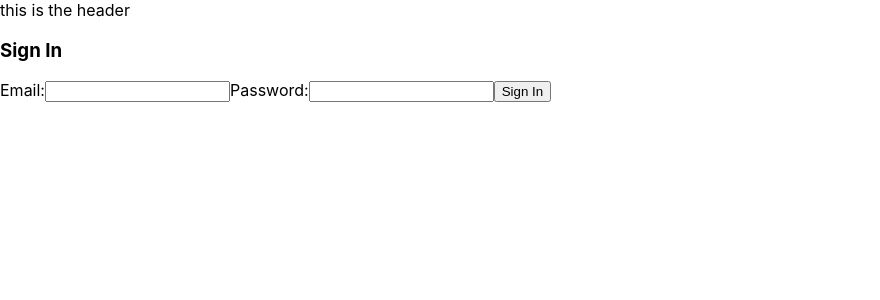
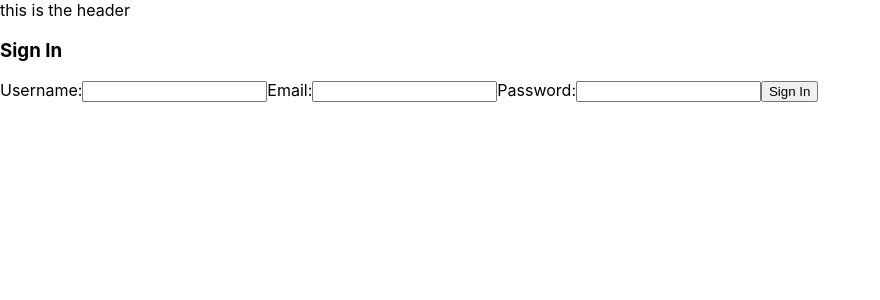
Before and after one commit to aafmisra/what-cheer-frontend, a React (Create React App) app: page /signin in a window 1280 px wide. Shown: the top 300 px of the page, without its empty margins (0-880 px from the left). Built offline with nearby package versions, Linux system fonts and the light colour scheme.

Commit message:
user login and crud
successfully add and login a user
showbook finished
form for add and edit
add new entry started

```diff
--- a/src/App.js
+++ b/src/App.js
@@ -4,6 +4,7 @@ import { Switch, Route, Redirect } from 'react-router-dom';
 import Header from './components/Header';
 import Home from './components/Home';
 import New from './components/New';
+import ShowEntry from './components/ShowEntry'
 import SignIn from './components/Signin';
 import SignUp from './components/Signup';
 
@@ -30,7 +31,18 @@ function App() {
                 }
               }}
             />
-            {/* <Route exact path='/books/:id'/> */}
+            <Route
+              exact
+              path="/entries/:id/"
+              render={props => {
+                if (user) {
+                  return <ShowEntry {...props} />;
+                } else {
+                  return <Redirect to="/" />;
+                }
+              }}
+            />
+            <Route path='/new' component={New}/>
           </Switch>
         </main>
         <footer></footer>
--- a/src/components/AuthForm.js
+++ b/src/components/AuthForm.js
@@ -6,19 +6,15 @@ function AuthForm({ credentials, handleChange, handleSubmit }) {
 
   return (
     <form onSubmit={handleSubmit}>
-      {location.pathname === '/signup' && (
-        <>
-          <label htmlFor="name">Name:</label>
-          <input
-            name="name"
-            value={credentials.name}
-            onChange={handleChange}
-            id="name"
-            type="text"
-            required
-          ></input>
-        </>
-      )}
+      <label htmlFor="username">Username:</label>
+      <input
+        name="username"
+        value={credentials.username}
+        onChange={handleChange}
+        id="username"
+        type="text"
+        required
+      ></input>
       <label htmlFor="email">Email:</label>
       <input
         name="email"
--- a/src/components/Form.js
+++ b/src/components/Form.js
@@ -0,0 +1,14 @@
+import React from 'react';
+
+function Form({ entry, handleChange, handleSubmit }) {
+  return (
+    <form onSubmit={handleSubmit}>
+      {/* want to be able to have default to today's date */}
+      <input type="date"  onChange={handleChange} name="date"/>
+      <textarea cols="5" rows="50" onChange={handleChange} name="entry"/>
+      <input type='submit' />
+    </form>
+  );
+}
+
+export default Form;
--- a/src/components/Home.js
+++ b/src/components/Home.js
@@ -10,16 +10,16 @@ function Home() {
 
   useEffect(() => {
     if (user) {
-      const url = `${APIURL}/entries`;
+      const url = `${APIURL}/entries/`;
       fetch(url, {
         method: 'GET',
         headers: {
-          Authorization: `Bearer ${user.token}`
+          Authorization: `JWT ${user.token}`
         }
       })
         .then(res => res.json())
         .then(data => {
-          setEntries(data);
+          setEntries(data.reverse());
         })
         .catch(() => {
           setError(true);
@@ -42,6 +42,7 @@ function Home() {
   }
   return (
       <div className="journal">
+        <Link to='/new'><h2>What are you grateful for today?</h2></Link>
           {error && <div>Sorry, there was an error getting the journal entries!</div>}
           {!error && !entries.length ? (
               <>
@@ -51,7 +52,7 @@ function Home() {
           ) : (
               entries.map(entry => (
                   <div className="journalEntry" key={entry.id}>
-                      <Link to={`/entries/${entry.id}`}>
+                      <Link to={`/entries/${entry.id}/`}>
                       <h3>{entry.date}</h3>
                       </Link>
                       <p>{entry.entry}</p>
--- a/src/components/New.js
+++ b/src/components/New.js
@@ -0,0 +1,66 @@
+import React, { useState, useContext } from 'react'
+import { Redirect } from 'react-router-dom';
+import { APIURL } from '../config';
+import { UserContext } from '../UserContext';
+import Form from './Form'
+
+function New() {
+    const { user } = useContext(UserContext);
+    const initialState = {
+        owner: '',
+        date: 'date default',
+        entry: ''
+    }
+    const [entry, setEntry] = useState(initialState);
+    const [createdId, setCreatedId] = useState(null);
+
+    const handleChange = function (event) {
+        event.persist();
+        const { name, value } = event.target;
+
+        setEntry({ ...entry, [name]: value });
+    };
+
+    function handleSubmit(event) {
+        event.preventDefault();
+
+        const url = `${APIURL}/entries/`;
+        fetch(url, {
+            method: 'POST',
+            headers: {
+                'content-type': 'application/json',
+                Authorization: `JWT ${user.token}`
+            },
+            body: JSON.stringify(entry)
+        })
+            .then(response => response.json())
+            .then(data => {
+                setCreatedId(data.id);
+            })
+            // Make sure to handle this case with some user feedback!
+            .catch(console.log);
+    }
+
+    //if id was created successfully, redirect user back to homepage
+    if (createdId) {
+        return (
+            <Redirect
+                to={{
+                    pathname: '/entries/',
+                    state: {
+                        id: createdId
+                    }
+                }}
+            />
+        );
+    }
+
+
+    return (
+        <div>
+            <Form entry={entry} handleChange={handleChange} handleSubmit={handleSubmit}/>
+        </div>
+    )
+}
+
+export default New
--- a/src/components/ShowEntry.js
+++ b/src/components/ShowEntry.js
@@ -6,12 +6,13 @@ function ShowEntry({ match }) {
   const { user } = useContext(UserContext);
   const [entry, setEntry] = useState(null);
   const [error, setError] = useState(false);
+
   useEffect(() => {
     const url = `${APIURL}/entries/${match.params.id}/`;
     fetch(url, {
       method: "GET",
       headers: {
-        Authorization: `Bearer ${user.token}`
+        Authorization: `JWT ${user.token}`
       }
     })
       .then(res => res.json())
@@ -29,13 +30,10 @@ function ShowEntry({ match }) {
     <div>
       {error && <p>Sorry something's gone wrong.</p>}
       {!error && entry && (
-        <>
-          <Header />
           <div>
-              <h3>Hello, "name"! What are you grateful for today?</h3>
-              <h5>Today's date: "date"</h5>
+              <h3>{entry.date}</h3>
+              <p>{entry.entry}</p>
           </div>
-        </>
       )}
     </div>
   );
--- a/src/components/Signin.js
+++ b/src/components/Signin.js
@@ -12,7 +12,7 @@ function SignIn(props) {
     email: historyState ? historyState.email : '',
     password: historyState ? historyState.password : ''
   };
-  const url = `${APIURL}/api/token`;
+  const url = `${APIURL}/token-auth/`;
   const [credentials, setCredentials] = useState(initialState);
   const [error, setError] = useState(false);
   const handleChange = event => {
--- a/src/components/Signup.js
+++ b/src/components/Signup.js
@@ -5,11 +5,11 @@ import { APIURL } from '../config';
 
 function Signup() {
   const initialState = {
-    name: '',
+    username: '',
     email: '',
     password: ''
   };
-  const url = `${APIURL}/signup`;
+  const url = `${APIURL}/users/`;
   const [credentials, setCredentials] = useState(initialState);
   const [redirect, setRedirect] = useState(null);
   const [error, setError] = useState(false);
```
